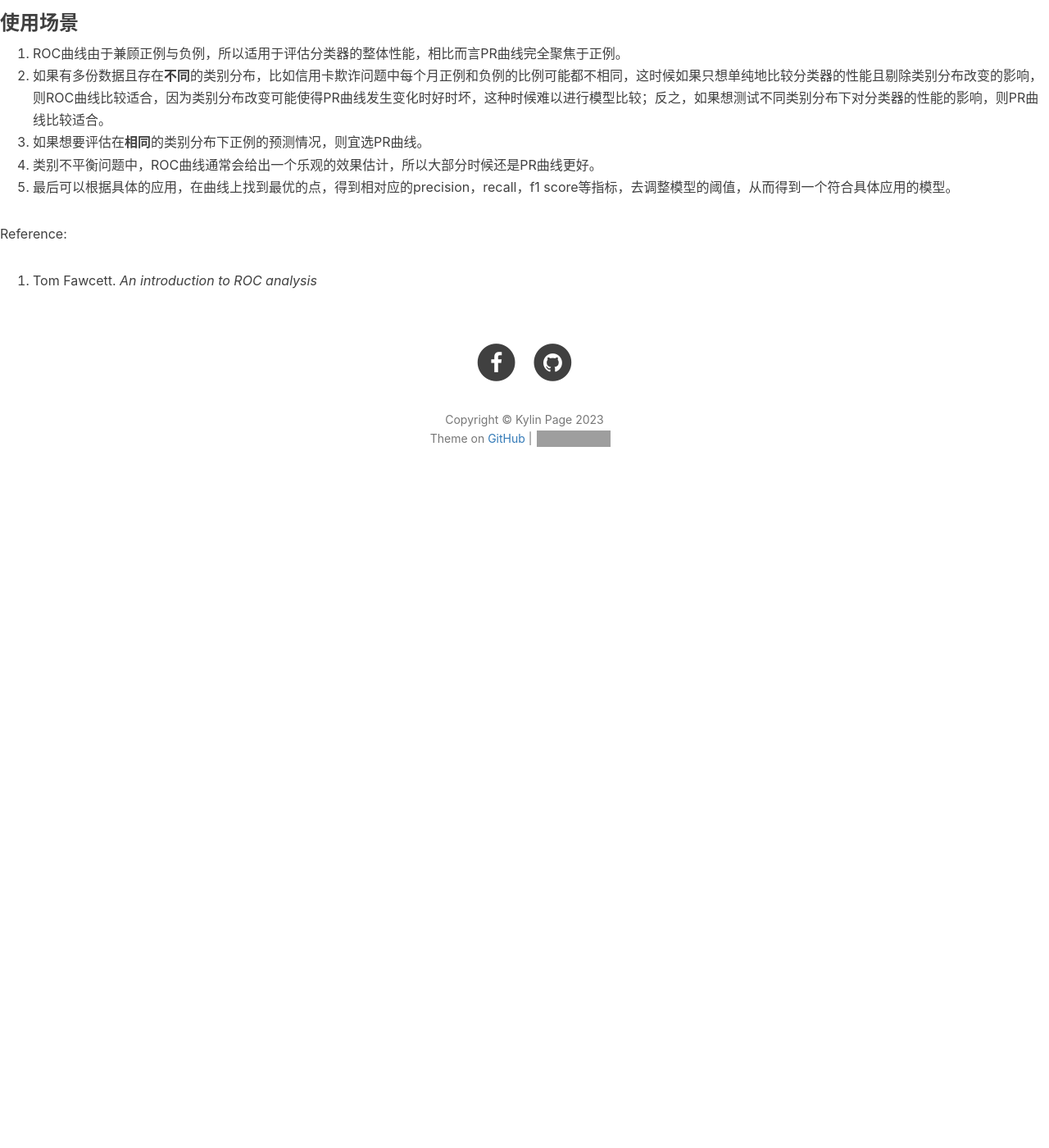
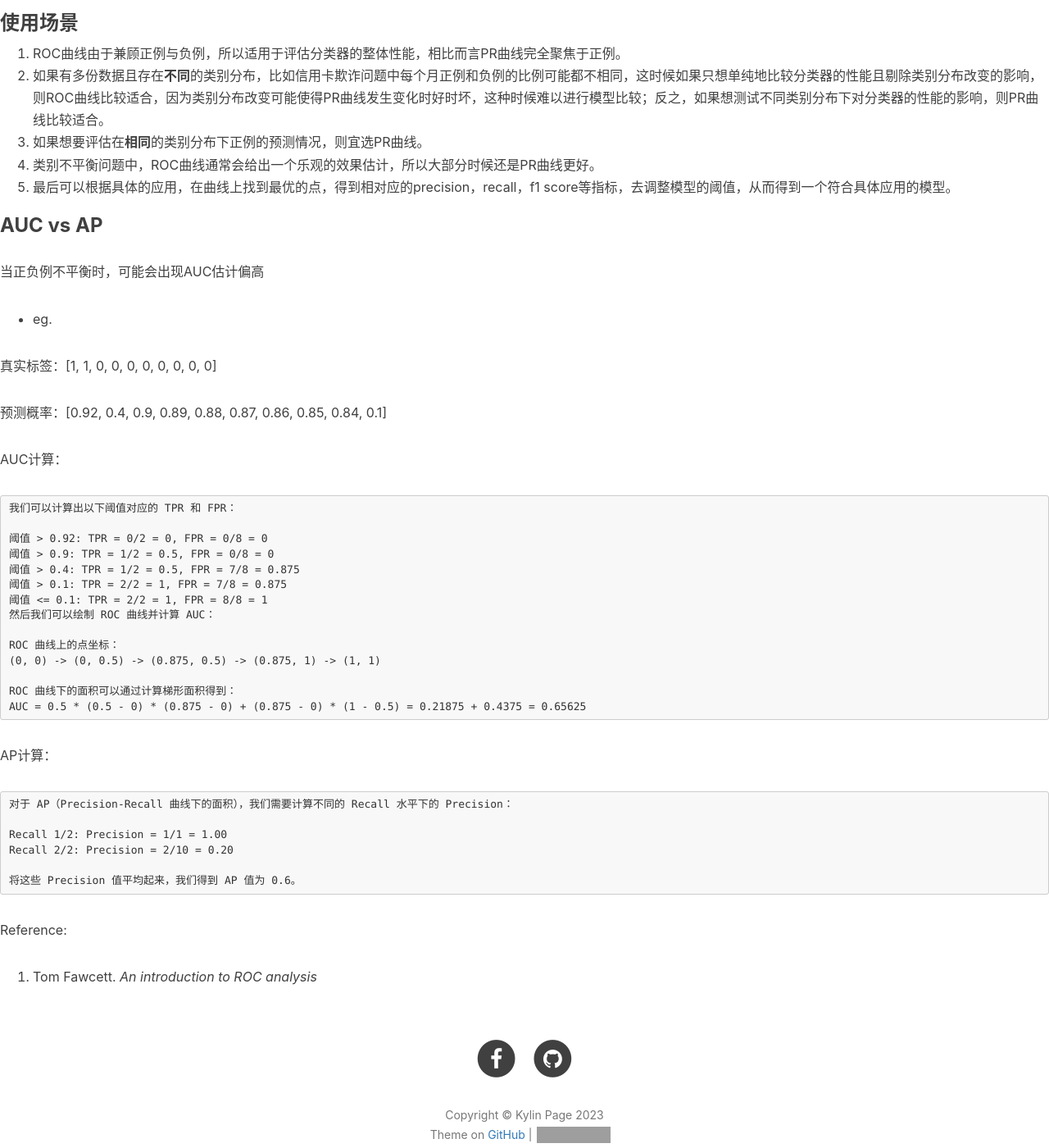
Before and after one commit to KylinC/KylinC.github.io, a Jekyll site: the page built from _posts/2023-04-21-AUROCandAUC.md, in a window 1280 px wide and 1400 px high, scrolled down 3287 px. Shown: the whole window at 82% size. Built offline with Jekyll 4.4.1, drawn with Linux system fonts in a browser that asks for light colours; nearby versions of some CDN libraries; our own code applies the rules of GitHub Pages for plain Markdown files; comment, search, counter and statistics services are not loaded; before the commit the page ends 3926 px from its top, so only the background shows below that; grey boxes are pictures that could not be loaded.

Commit message:
AUPRC add an eg

````diff
--- a/_posts/2023-04-21-AUROCandAUC.md
+++ b/_posts/2023-04-21-AUROCandAUC.md
@@ -124,6 +124,48 @@ mAP的计算方法与目标检测算法使用的评价指标有关，下面介
 
 
 
+### AUC vs AP
+
+当正负例不平衡时，可能会出现AUC估计偏高
+
+- eg.
+
+真实标签：[1, 1, 0, 0, 0, 0, 0, 0, 0, 0]
+
+预测概率：[0.92, 0.4, 0.9, 0.89, 0.88, 0.87, 0.86, 0.85, 0.84, 0.1]
+
+AUC计算：
+
+```
+我们可以计算出以下阈值对应的 TPR 和 FPR：
+
+阈值 > 0.92: TPR = 0/2 = 0, FPR = 0/8 = 0
+阈值 > 0.9: TPR = 1/2 = 0.5, FPR = 0/8 = 0
+阈值 > 0.4: TPR = 1/2 = 0.5, FPR = 7/8 = 0.875
+阈值 > 0.1: TPR = 2/2 = 1, FPR = 7/8 = 0.875
+阈值 <= 0.1: TPR = 2/2 = 1, FPR = 8/8 = 1
+然后我们可以绘制 ROC 曲线并计算 AUC：
+
+ROC 曲线上的点坐标：
+(0, 0) -> (0, 0.5) -> (0.875, 0.5) -> (0.875, 1) -> (1, 1)
+
+ROC 曲线下的面积可以通过计算梯形面积得到：
+AUC = 0.5 * (0.5 - 0) * (0.875 - 0) + (0.875 - 0) * (1 - 0.5) = 0.21875 + 0.4375 = 0.65625
+```
+
+AP计算：
+
+```
+对于 AP（Precision-Recall 曲线下的面积），我们需要计算不同的 Recall 水平下的 Precision：
+
+Recall 1/2: Precision = 1/1 = 1.00
+Recall 2/2: Precision = 2/10 = 0.20
+
+将这些 Precision 值平均起来，我们得到 AP 值为 0.6。
+```
+
+
+
 Reference:
 
 1. Tom Fawcett. *[An introduction to ROC analysis](https://link.zhihu.com/?target=https%3A//ccrma.stanford.edu/workshops/mir2009/references/ROCintro.pdf)*
````
